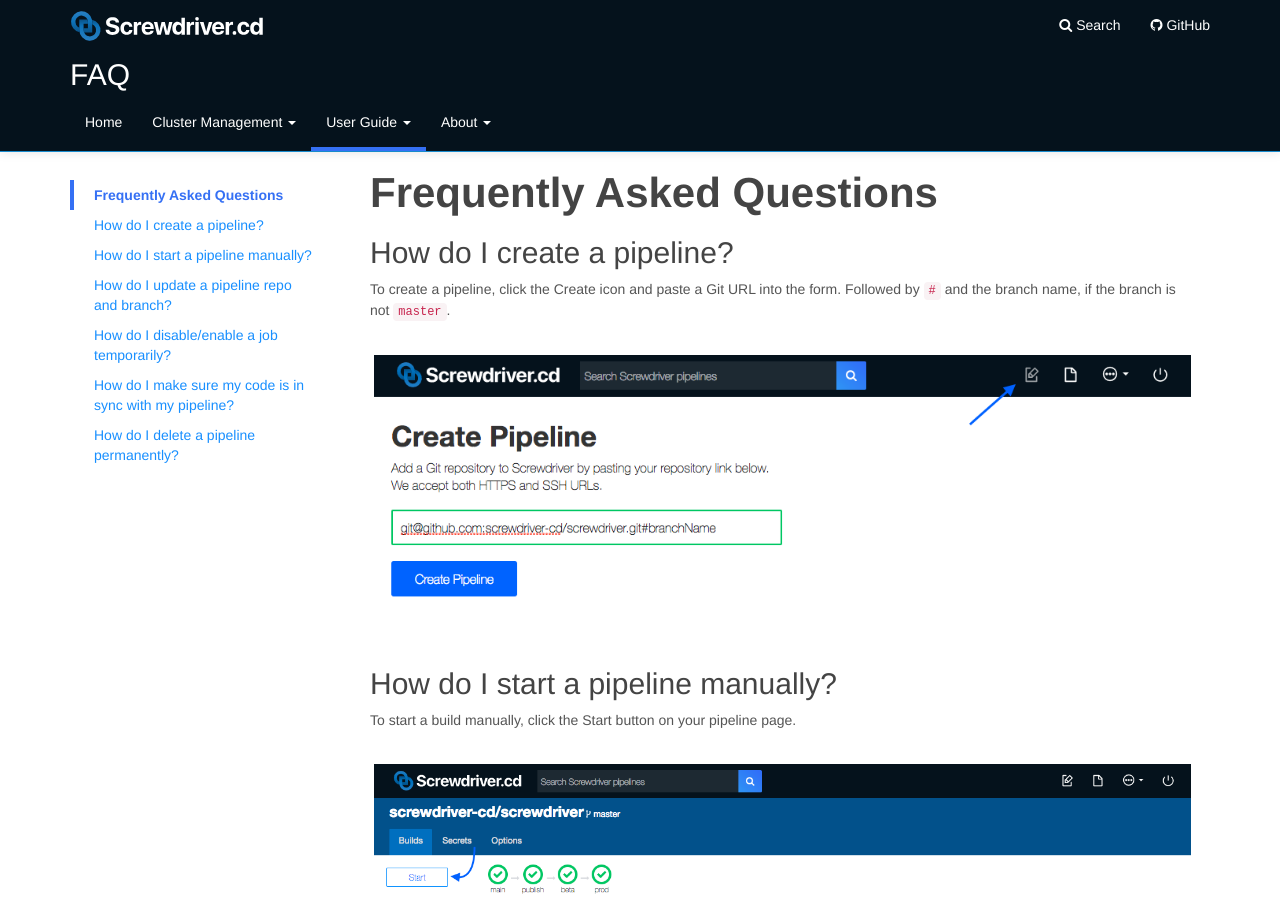
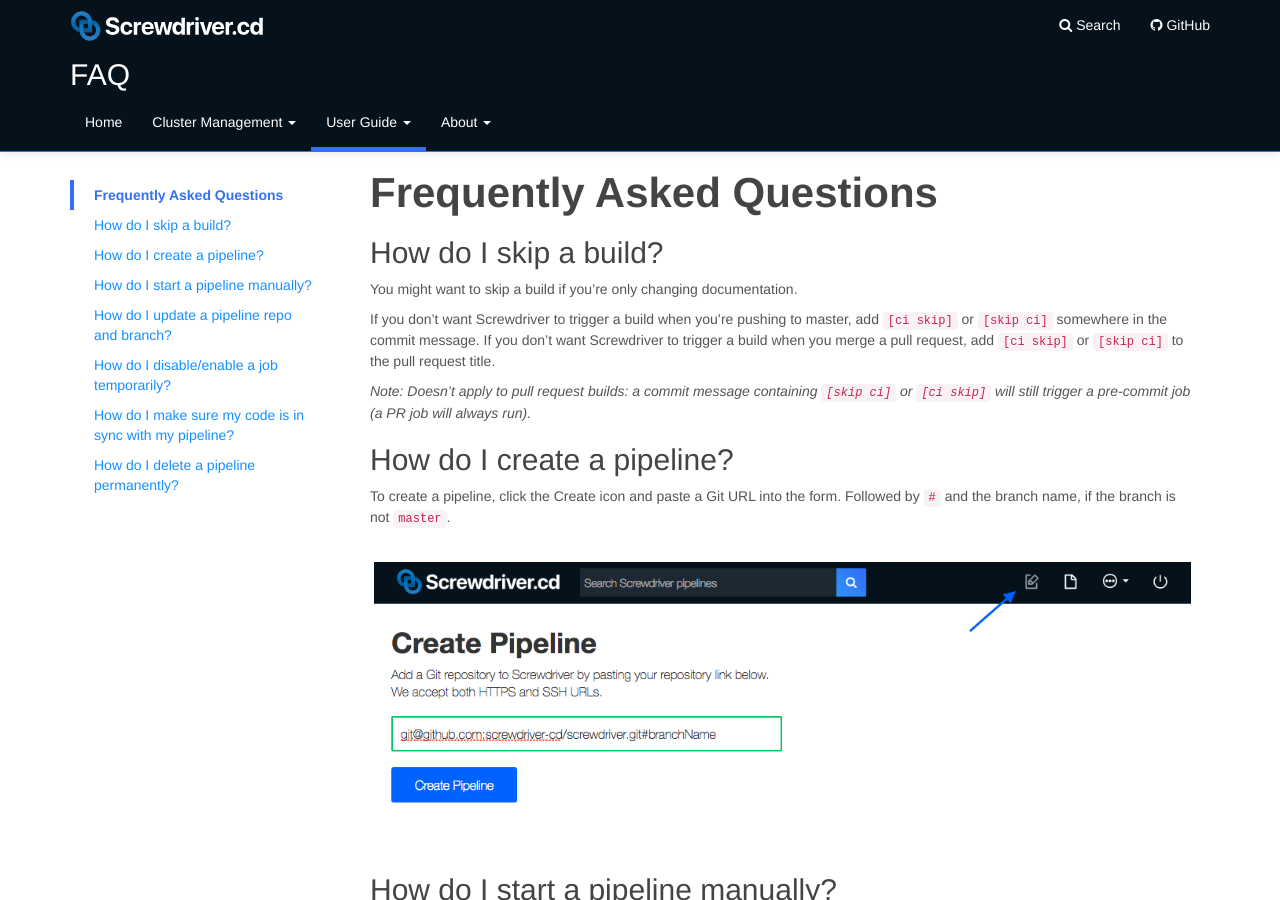
Before and after one commit to screwdriver-cd/guide, a Jekyll site: the page built from docs/user-guide/FAQ.md, in a window 1280 px wide and 900 px high. Built offline with Jekyll 4.4.1, drawn with Linux system fonts in a browser that asks for light colours.

Commit message:
fix: Add how to skip a build

```diff
--- a/docs/user-guide/FAQ.md
+++ b/docs/user-guide/FAQ.md
@@ -7,6 +7,8 @@ toc:
     - title: Frequently Asked Questions
       url: "#frequently-asked-questions"
       active: true
+    - title: How do I skip a build?
+      url: "#how-do-i-skip-a-build"
     - title: How do I create a pipeline?
       url: "#how-do-i-create-a-pipeline"
     - title: How do I start a pipeline manually?
@@ -22,6 +24,14 @@ toc:
 ---
 
 # Frequently Asked Questions
+
+## How do I skip a build?
+
+You might want to skip a build if you're only changing documentation.
+
+ If you don't want Screwdriver to trigger a build when you're pushing to master, add `[ci skip]` or `[skip ci]` somewhere in the commit message. If you don't want Screwdriver to trigger a build when you merge a pull request, add `[ci skip]` or `[skip ci]` to the pull request title.
+
+_Note: Doesn't apply to pull request builds: a commit message containing `[skip ci]` or `[ci skip]` will still trigger a pre-commit job (a PR job will always run)._
 
 ## How do I create a pipeline?
 
```
Also changed, not shown: docs/user-guide/configuration/index.md (+1 -1 lines).
